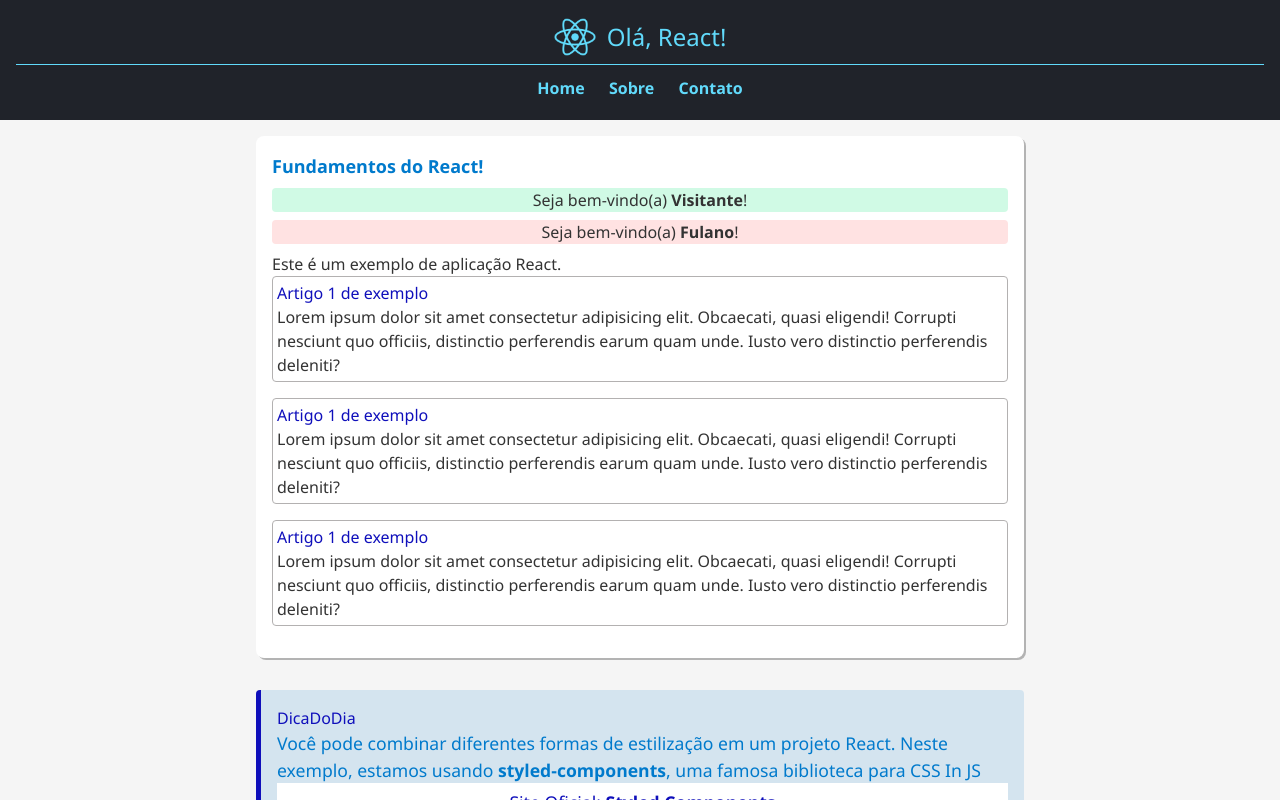
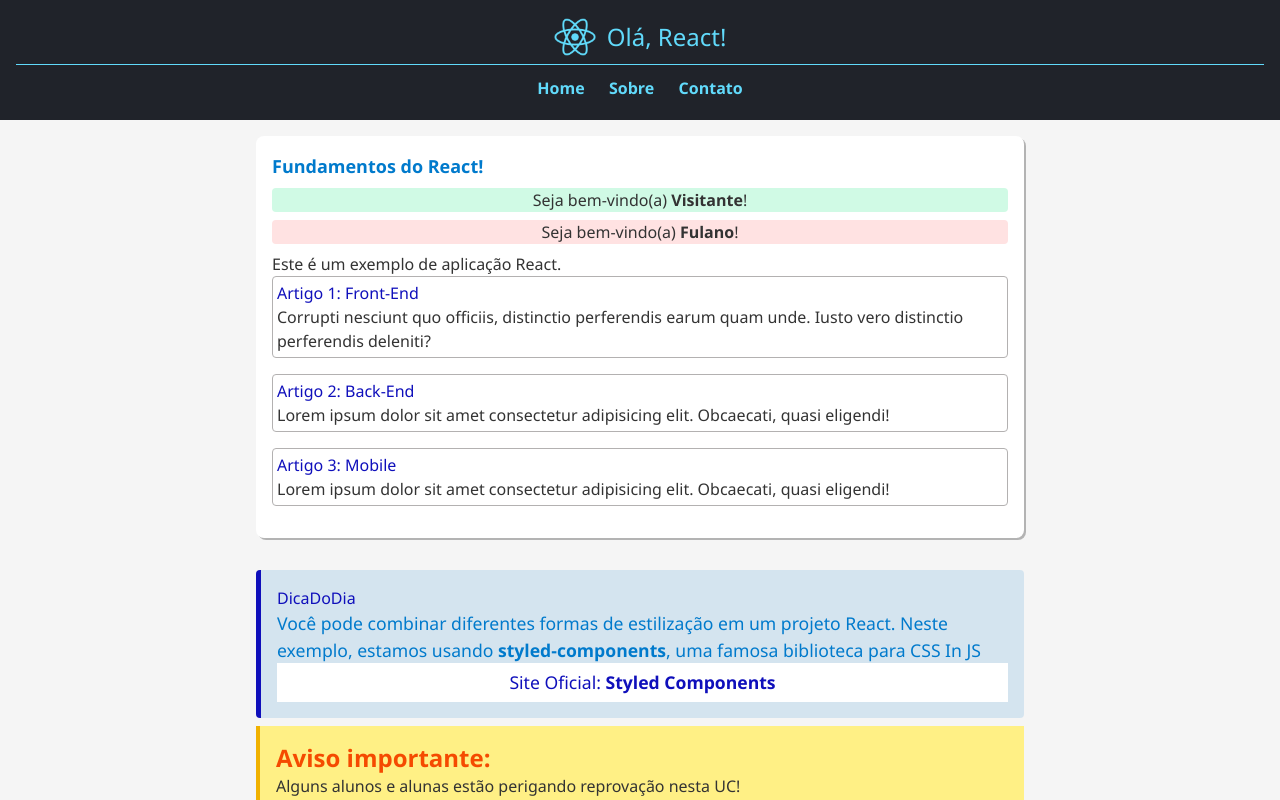
Before and after one commit to kellysabioni/react-fundamentos, a React (Vite) app: page / in a window 1280 px wide. Shown: the top 800 px of the page. Built offline with nearby package versions, Linux system fonts and the light colour scheme.

Commit message:
Refatora Artigo e conteudo com props

```diff
--- a/src/componentes/Conteudo/Artigo/Artigo.tsx
+++ b/src/componentes/Conteudo/Artigo/Artigo.tsx
@@ -1,13 +1,18 @@
-import styles from './Artigo.module.css'
-export default function Artigo() {
+import styles from "./Artigo.module.css";
+
+type ArtigoProps = {
+  titulo: string;
+  texto: string;
+  numero: number;
+};
+
+export default function Artigo({ titulo, texto, numero }: ArtigoProps) {
   return (
-    <article className={styles.artigo} >
-      <h3>Artigo 1 de exemplo </h3>
-      <p>
-        Lorem ipsum dolor sit amet consectetur adipisicing elit. Obcaecati,
-        quasi eligendi! Corrupti nesciunt quo officiis, distinctio perferendis
-        earum quam unde. Iusto vero distinctio perferendis deleniti?
-      </p>
+    <article className={styles.artigo}>
+      <h3>
+        Artigo {numero}: {titulo}
+      </h3>
+      <p>{texto}</p>
     </article>
   );
 }
--- a/src/componentes/Conteudo/Conteudo.tsx
+++ b/src/componentes/Conteudo/Conteudo.tsx
@@ -17,11 +17,24 @@ export default function Conteudo() {
 
         <p>Este é um exemplo de aplicação React.</p>
 
-        <Artigo />
+        <Artigo
+          titulo="Front-End"
+          texto="Corrupti nesciunt quo officiis, distinctio perferendis
+        earum quam unde. Iusto vero distinctio perferendis deleniti?"
+          numero={1}
+        />
 
-        <Artigo />
+        <Artigo
+          titulo="Back-End"
+          texto="Lorem ipsum dolor sit amet consectetur adipisicing elit. Obcaecati, quasi eligendi! "
+          numero={2}
+        />
 
-        <Artigo />
+        <Artigo
+          titulo="Mobile"
+          texto="Lorem ipsum dolor sit amet consectetur adipisicing elit. Obcaecati, quasi eligendi! "
+          numero={3}
+        />
       </section>
 
       <DicaDoDia />
```
